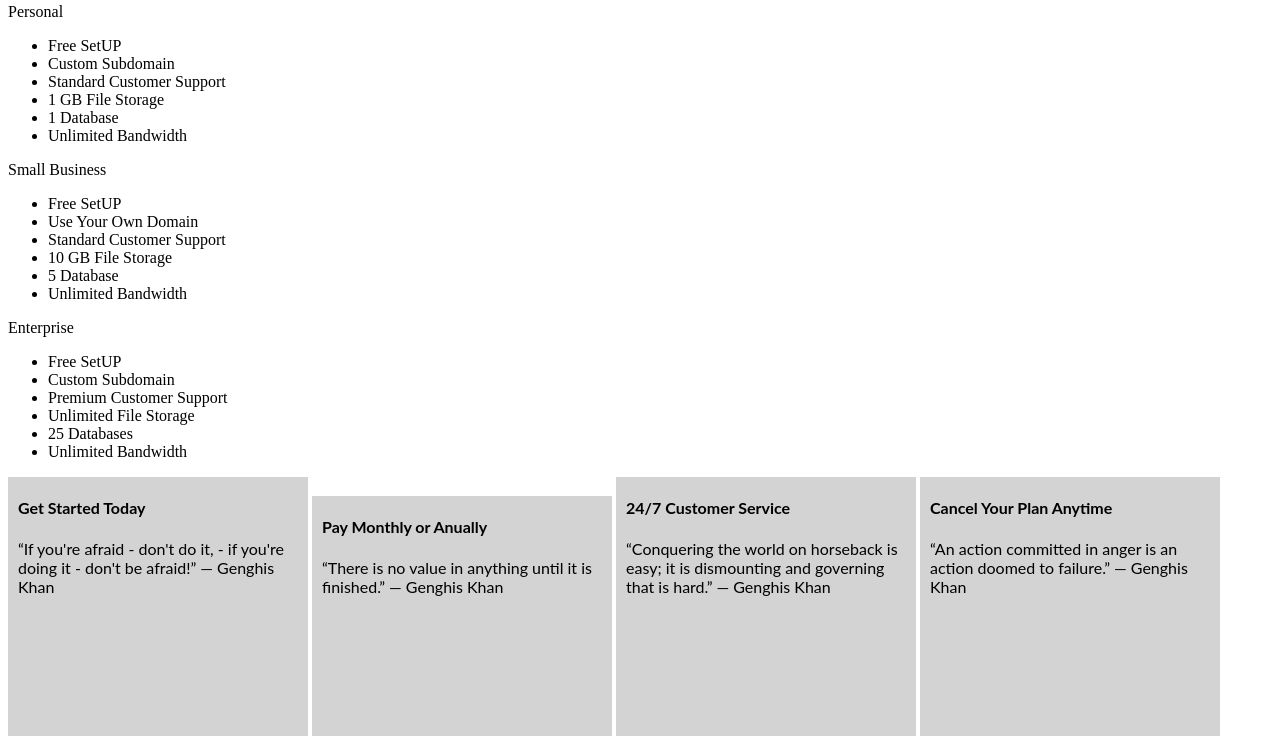
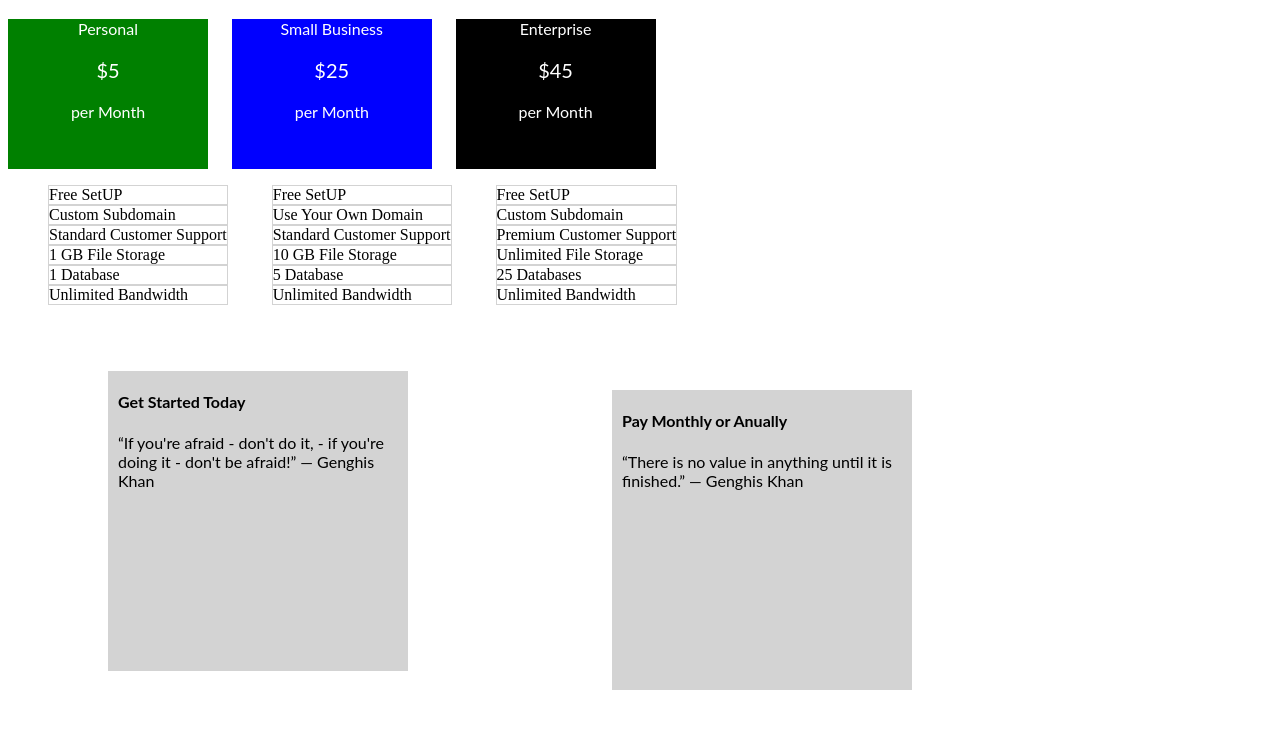
Before and after one commit to santoseca275/Week-1-Weekend-Homework, a plain HTML site: page index.html in a window 1280 px wide. Shown: the part 327-1063 px from the top of the page. Drawn offline with Linux system fonts and the light colour scheme.

Commit message:
Edits monday

```diff
--- a/index.html
+++ b/index.html
@@ -15,8 +15,10 @@
           <h1><span>Simple Pricing. Try before you buy</span></h1>
         </div>
         <div class="main-content">
-          <div class="box1">Personal</div>
-            <div>
+          <div class="box">
+          <div class="Plantitle1"><p class="block">Personal</p>
+            <p class="block2a">$5</p> <p class="block3">per Month</p>
+          </div>
           <ul>
                 <li>Free SetUP</li>
                 <li>Custom Subdomain</li>
@@ -26,11 +28,12 @@
                 <li>Unlimited Bandwidth</li>
               </ul>
               <div class="choose">
-
               </div>
         </div>
-        <div class="box2">Small Business</div>
-           <div>
+        <div class="box">
+      <div class="Plantitle2"><p class="block">Small Business</p>
+        <p class="block2a">$25</p> <p class="block3">per Month</p>
+      </div>
             <ul>
               <li>Free SetUP</li>
               <li>Use Your Own Domain</li>
@@ -43,8 +46,10 @@
 
             </div>
         </div>
-        <div class="box3">Enterprise</div>
-          <div>
+        <div class="box">
+       <div class="Plantitle3"><p class="block">Enterprise</p>
+         <p class="block2a">$45</p> <p class="block3">per Month</p>
+       </div>
        <ul>
               <li>Free SetUP</li>
               <li>Custom Subdomain</li>
@@ -56,9 +61,9 @@
             <div class="choose">
 
             </div>
+
         </div>
       </div>
-
         <section>
           <div class="stanza">
             <p><h4>Get Started Today</h4>
--- a/style.css
+++ b/style.css
@@ -12,7 +12,7 @@ nav {
 
 img {
   height: 300px;
-  width: 1250px;
+  width: 1000px;
   position: relative;
 }
 
@@ -25,11 +25,56 @@ h1 {
 
 h1 span{
   color: lightgrey;
-  font-style: 'Lato', sans-serif';
-  text-align: center;
+  font-style: 'Lato', 'sans-serif';
   verticle-align: middle;
 }
 
+.Plantitle1 {
+  background: green;
+  color: white;
+  height: 150px;
+  width: 200px;
+}
+
+.Plantitle2 {
+  background: blue;
+  color: white;
+  height: 150px;
+  width: 200px;
+}
+
+.Plantitle3 {
+  background: black;
+  color: white;
+  height: 150px;
+  width: 200px;
+
+}
+
+.block {
+  text-align: center;
+  font-family: 'Lato', 'sans-serif';
+}
+
+.block3 {
+  text-align: center;
+  font-family: 'Lato', 'sans-serif';
+}
+
+.block2a {
+  text-align: center;
+  font-family: 'Lato', 'sans-serif';
+  font-size: 20px;
+}
+
+.box {
+  display: inline-block;
+
+}
+li {
+  list-style-type: none;
+  border: 1px lightgrey solid;
+}
 .stanza {
   width: 300px;
   height: 300px;
@@ -37,7 +82,9 @@ h1 span{
   padding-left: 10px;
   padding-right: 10px;
   background-color: lightgrey;
-  font-family: 'Lato', sans-serif;
+  font-family: 'Lato', 'sans-serif';
+  margin: 50px 100px;
+
 }
 
 footer {
@@ -45,10 +92,11 @@ footer {
   background: black;
   color: grey;
   padding: 1rem;
-  font-family: 'Lato', sans-serif;
+  font-family: 'Lato', 'sans-serif';
 }
 
 .plan {
 float: left;
-font-family: 'Lato', sans-serif;
+font-family: 'Lato', 'sans-serif';
+
 }
```
Lines whose indentation alone changed are shown as unchanged.
